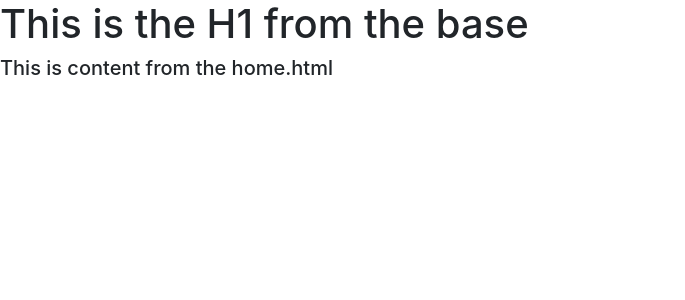
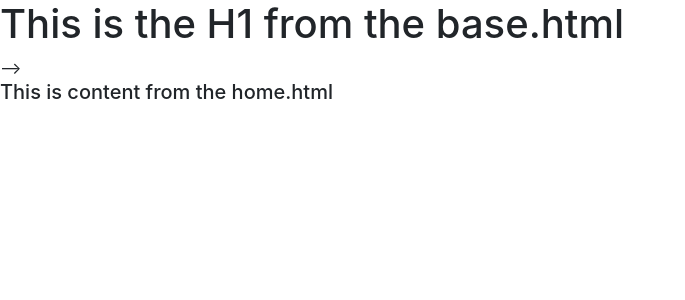
Before and after one commit to sammckenna1986/smells_good, a Flask app: page / in a window 1280 px wide. Shown: the top 300 px of the page, without its empty margins (0-685 px from the left). Run offline with Flask 2, Linux system fonts and the light colour scheme; data that the repository does not hold is empty; some libraries are stand-ins or nearby versions.

Commit message:
testing just home.html template, need to push so that I can test deployed version

```diff
--- a/templates/base.html
+++ b/templates/base.html
@@ -15,7 +15,7 @@
 	<title>Smells Good</title>
     </head>
     <body>
-        <h1>This is the H1 from the base</h1>
+        <h1>This is the H1 from the base.html</h1>
         {% block content %}
         {% endblock %}
     </body>
--- a/templates/home.html
+++ b/templates/home.html
@@ -1,6 +1,12 @@
+<!--
 {% extends 'base.html' %}
 {% block content %}
-<h5> This is content from the home.html<h5>
+-->
+<html>
+    <head>
+    </head>
+    <body>
+    <h5> This is content from the home.html<h5>
     {% for recipe in recipes %}
         {{recipe.created_at}}
         {{recipe.recipe_id}}
@@ -11,6 +17,10 @@
         {{recipe.category_id}}
         {{recipe.user_created}}
         {{recipe.recipe_deleted}}
+    {% endfor %}
+    </body>
+</html>
+<!--
 
-    {% endfor %}
 {% endblock %}
+-->
```
